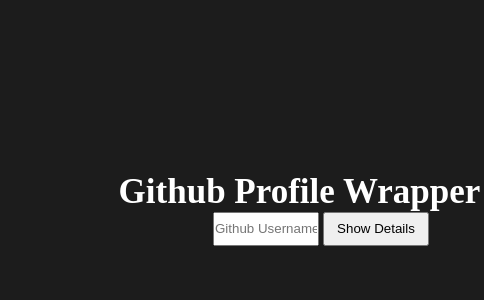
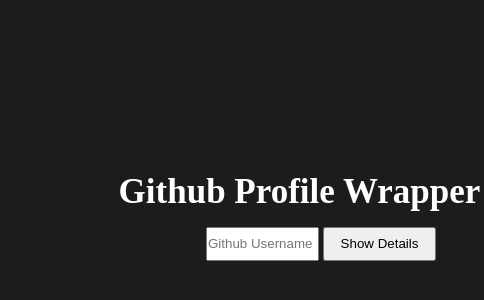
Before and after one commit to Gourav8152-ai/Github-Wrapper, a plain HTML site: page index.html in a window 1280 px wide. Shown: the part 98-398 px from the top of the page, 319-803 px from the left. Drawn offline with nearby package versions, Linux system fonts and the light colour scheme.

Commit message:
Update style.css

```diff
--- a/style.css
+++ b/style.css
@@ -13,6 +13,7 @@
 
 h1{
     font-size: 35px;
+    padding-bottom:15px;
 }
 h2{
     font-size: 30px;
@@ -28,7 +29,7 @@ p{
 }
 
 #userName, #showDetails{
-    width: 106px;
+    width: 113px;
     height: 34px;
 }
 
```
